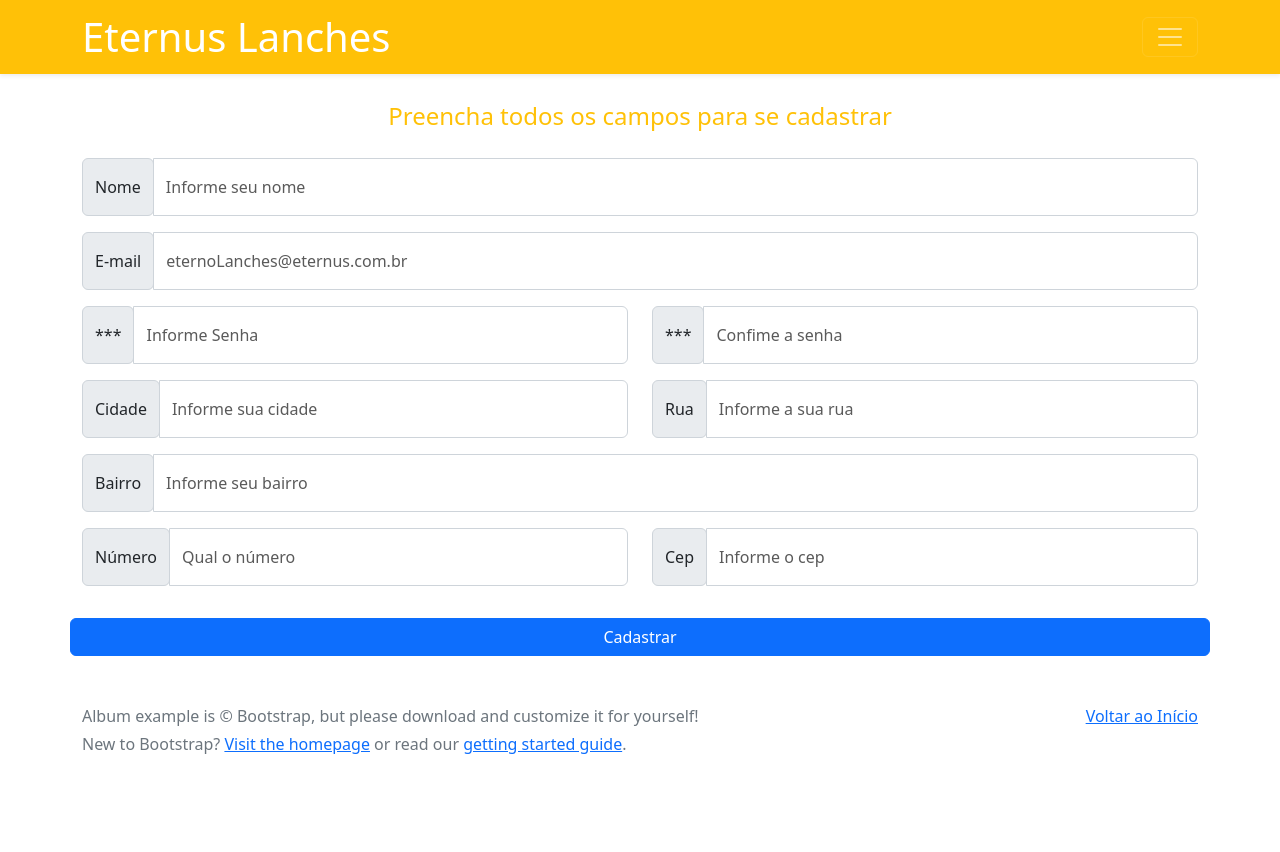
After one commit to jesiqueira/eternusLanches, a Flask app: page /createUser in a window 1280 px wide. The commit adds this page. Run offline with Flask 2, Linux system fonts and the light colour scheme; some libraries are stand-ins or nearby versions.

Commit message:
configurado rota para criar acessos dos clientes

```diff
--- a/app/__init__.py
+++ b/app/__init__.py
@@ -19,7 +19,7 @@ def create_app(config_class=Config):
     db.init_app(app)
     bcrypt.init_app(app)
     migrate.init_app(app, db)
-    # login_manager.init_app(app)
+    login_manager.init_app(app)
     manager = Manager(app)
     manager.add_command('db', MigrateCommand)
 
--- a/app/controllers/users/formUser.py
+++ b/app/controllers/users/formUser.py
@@ -1,11 +1,23 @@
 from wsgiref import validate
 from xmlrpc.client import Boolean
 from flask_wtf import FlaskForm
-from wtforms import StringField, SubmitField, SelectField, HiddenField, PasswordField, BooleanField
-from wtforms.validators import DataRequired, Length, ValidationError, Email
+from wtforms import StringField, SubmitField, SelectField, HiddenField, PasswordField, BooleanField, IntegerField
+from wtforms.validators import DataRequired, Length, ValidationError, Email, EqualTo
 
 class LoginForm(FlaskForm):
-    login = StringField('Endereço de E-mail', validators=[DataRequired(), Email(message='Verificar e-mail informado!')])
+    email = StringField('Endereço de E-mail', validators=[DataRequired(), Email(message='Verificar e-mail informado!')])
     password = PasswordField('Senha', validators=[DataRequired()])
     remember = BooleanField('Lembrar Me')
     submit = SubmitField('Entrar')
+
+class CadastroUsersForm(FlaskForm):
+    nome = StringField('Informe seu nome', validators=[DataRequired(message='Nome é Obrigatório')])
+    email = StringField('eternoLanches@eternus.com.br', validators=[DataRequired(message='Email é Obrigatório'), Email('Verificar e-mail informado')])
+    password = PasswordField('Informe Senha', validators=[DataRequired(message='Campo obrigatório')])
+    confirmePassword = PasswordField('Confime a senha', validators=[DataRequired(), EqualTo('password', message='As senhas não são iguais')])
+    cidade = StringField('Informe sua cidade', validators=[DataRequired(message='Campo obrigatório')])
+    rua = StringField('Informe a sua rua', validators=[DataRequired(message='Campo obrigatório')])
+    bairro = StringField('Informe seu bairro', validators=[DataRequired(message='Campo obrigatório')])
+    numero = IntegerField('Qual o número', validators=[DataRequired(message='Campo obrigatório'), ])
+    cep = StringField('Informe o cep')
+    submit = SubmitField('Cadastrar')
--- a/app/controllers/users/routes.py
+++ b/app/controllers/users/routes.py
@@ -1,7 +1,6 @@
-from crypt import methods
 from flask import render_template, flash, redirect, url_for, Blueprint, request, abort
-from flask_login import current_user, login_user
-from app.controllers.users.formUser import LoginForm
+from flask_login import current_user, login_required, login_user, logout_user
+from app.controllers.users.formUser import LoginForm, CadastroUsersForm
 from app import db, bcrypt
 from app.models.bdEternusLanches import (Users, Enderecos, Acessos)
 
@@ -9,10 +8,13 @@ users = Blueprint('users', __name__)
 
 @users.route('/login', methods=['GET', 'POST'])
 def login():
+    if current_user.is_authenticated:
+        return redirect(url_for('home.index'))
+
     form = LoginForm()
     if form.validate_on_submit():
         try:
-            user = Users.query.filter_by(login=form.login.data.lower()).first_or_404()
+            user = Users.query.filter_by(email=form.email.data.lower()).first()
             if user and bcrypt.check_password_hash(user.password, form.password.data.lower()):
                 login_user(user=user, remember=form.remember.data)
                 next_page = request.args.get('next')
@@ -20,6 +22,7 @@ def login():
                 return redirect(next_page) if next_page else redirect(url_for('home.index'))
             else:
                 flash('Error, verifique Login/Senha!', 'danger')
+                return redirect(request.referrer)
         except Exception as e:
             print(f'Error: {e}')
 
@@ -31,7 +34,6 @@ def createFuncionario(login, password):
         return redirect(url_for('home.index'))
 
     user = Users.query.all()
-
     if not user:
         hashed_password = bcrypt.generate_password_hash(password).decode('utf-8')
         try:
@@ -44,15 +46,18 @@ def createFuncionario(login, password):
             print(f'Errors: {e}')
 
         try:
-            acesso = Acessos(tipo='Funcionario')
-            db.session.add(acesso)
-            db.session.commit()
+            lista = ['Funcionario','Cliente']
+            for l in lista:
+                acesso = Acessos(tipo=l)
+                db.session.add(acesso)
+                db.session.commit()
         except Exception as e:
             db.session.flush()
             db.session.rollback()
             print(f"Errors: {e}")
 
         try:
+            acesso = Acessos.query.filter_by(tipo='Funcionario').first()
             user = Users(nome=login.lower(), email=login.lower()+'@eternus.com.br', password=hashed_password, endereco=[endereco], acesso=[acesso])
             db.session.add(user)
             db.session.commit()
@@ -64,3 +69,42 @@ def createFuncionario(login, password):
 
         flash('Users criado com sucesso!', 'success')
         return redirect(url_for('home.index'))
+    else:
+        flash('Já existe user cadastrado!', 'danger')
+        return redirect(url_for('home.index'))
+
+@users.route('/logout')
+@login_required
+def logout():
+    logout_user()
+    return redirect(url_for('home.index'))
+
+@users.route('/createUser', methods=['GET', 'POST'])
+def createUser():
+    if current_user.is_authenticated:
+        return redirect(url_for('home.index'))
+    else:
+        form = CadastroUsersForm()
+        if form.validate_on_submit():
+            endereco = Enderecos(rua=form.rua.data.capitalize(), numero=int(form.numero.data), cidade=form.cidade.data.capitalize(), bairro=form.bairro.data.capitalize(), cep=form.cep.data, principal=True)
+            db.session.add(endereco)
+            try:
+                db.session.commit()
+            except Exception as e:
+                print(f'Error: {e}')
+                db.session.flush()
+                db.session.rollback()
+
+            try:
+                acesso = Acessos.query.filter_by(tipo='Cliente').first()
+                users = Users(nome=form.nome.data.title(), email=form.email.data.lower(), password=bcrypt.generate_password_hash(form.password.data).decode('utf-8'), endereco=[endereco], acesso=[acesso])
+                db.session.add(users)
+                db.session.commit()
+            except Exception as e:
+                print(f'Error: {e}')
+                db.session.flush()
+                db.session.rollback()
+            flash('Usuário criado com sucesso.', 'success')
+            return redirect(url_for('users.login'))
+
+        return render_template('users/cadastro.html', title='Create Users', form=form)
--- /dev/null
+++ b/app/models/eternus.sql
@@ -0,0 +1,2 @@
+-- SELECT * FROM Users
+SELECT * FROM Acessos
--- /dev/null
+++ b/app/templates/layout/layout.html
@@ -0,0 +1,72 @@
+<!doctype html>
+<html lang="pt-br">
+  <head>
+    <meta charset="utf-8">
+    <meta name="viewport" content="width=device-width, initial-scale=1">
+    <title>EternusLanches</title>
+
+    <link rel="stylesheet" href="{{url_for('static', filename='node_modules/bootstrap/dist/css/bootstrap.min.css')}}"/>
+    <link rel="stylesheet" href="{{url_for('static', filename='css/carousel.css')}}"/>
+  </head>
+  <body>
+
+<header>
+  <div class="collapse bg-warning" id="navbarHeader">
+    <div class="container">
+      <div class="row">
+        <div class="col-sm-8 col-md-7 py-4">
+          <h4 class="text-white">Sobre</h4>
+          <p class="text-muted">Add some information about the album below, the author, or any other background context. Make it a few sentences long so folks can pick up some informative tidbits. Then, link them off to some social networking sites or contact information.</p>
+        </div>
+        <div class="col-sm-4 offset-md-1 py-4">
+          <h4 class="text-white">Opções</h4>
+          <ul class="list-unstyled">
+            {% if current_user.is_authenticated %}
+              <li><a href="{{url_for('users.logout')}}" class="text-white">Logof</a></li>
+            {% else %}
+              <li><a href="{{url_for('users.login')}}" class="text-white">Login</a></li>
+            {% endif %}
+            <li><a href="#" class="text-white">Menu - Cardápio</a></li>
+            <li><a href="#" class="text-white">Contate o desenvolvedor</a></li>
+          </ul>
+        </div>
+      </div>
+    </div>
+  </div>
+  <div class="navbar navbar-dark bg-warning shadow-sm">
+    <div class="container">
+      <a href="{{url_for('home.index')}}" class="navbar-brand d-flex align-items-center">
+        <strong class="display-6">Eternus Lanches</strong>
+      </a>
+      <button class="navbar-toggler" type="button" data-bs-toggle="collapse" data-bs-target="#navbarHeader" aria-controls="navbarHeader" aria-expanded="false" aria-label="Toggle navigation">
+        <span class="navbar-toggler-icon"></span>
+      </button>
+    </div>
+  </div>
+</header>
+{% with messages = get_flashed_messages(with_categories=true)%}
+  {% if messages %}
+      {% for category, message in messages %}
+        <div class="alert alert-{{category}}">
+            {{message}}
+        </div>
+      {% endfor %}
+  {%endif%}
+{%endwith%}
+<main>
+    {% block content %} {% endblock content %}
+</main>
+
+<footer class="text-muted py-5">
+  <div class="container">
+    <p class="float-end mb-1">
+      <a href="#">Voltar ao Início</a>
+    </p>
+    <p class="mb-1">Album example is &copy; Bootstrap, but please download and customize it for yourself!</p>
+    <p class="mb-0">New to Bootstrap? <a href="/">Visit the homepage</a> or read our <a href="/docs/5.2/getting-started/introduction/">getting started guide</a>.</p>
+  </div>
+</footer>
+<script src="{{url_for('static', filename='node_modules/bootstrap/dist/js/bootstrap.bundle.min.js')}}"></script>
+
+  </body>
+</html>
--- /dev/null
+++ b/app/templates/users/cadastro.html
@@ -0,0 +1,222 @@
+{% extends 'layout/layout.html'%}
+
+{% block content %}
+    <form action="" method="POST">
+        {{form.hidden_tag()}}
+        <div class="container mt-4">
+            <fieldset >
+                <legend class="text-center text-warning">Preencha todos os campos para se cadastrar</legend>
+                <div class="row">
+                    <div class="col mt-3">
+                        <div class="input-group has-validation">
+                            <span class="input-group-text">Nome</span>
+                            {% if form.nome.errors %}
+                                <div class="form-floating is-invalid">
+                                    {{form.nome(class='form-control is-invalid', placeholder='Informe seu nome')}}
+                                    {{form.nome.label()}}
+                                </div>
+                                <div class="invalid-feedback">
+                                    {% for error in form.nome.errors %}
+                                        <span>{{ error }}</span>
+                                    {% endfor %}
+                                </div>
+                            {% else %}
+                                <div class="form-floating">
+                                    {{form.nome(class='form-control', placeholder='Informe seu nome')}}
+                                    {{form.nome.label()}}
+                                </div>
+                            {% endif %}
+                        </div>
+                    </div>
+                </div>
+                <div class="row">
+                    <div class="col mt-3">
+                        <div class="input-group has-validation">
+                            <span class="input-group-text">E-mail</span>
+                            {% if form.email.errors %}
+                                <div class="form-floating is-invalid">
+                                    {{form.email(class='form-control is-invalid', placeholder='Informe seu email')}}
+                                    {{form.email.label()}}
+                                </div>
+                                <div class="invalid-feedback">
+                                    {% for error in form.email.errors %}
+                                        <span>{{ error }}</span>
+                                    {% endfor %}
+                                </div>
+                            {% else %}
+                                <div class="form-floating">
+                                    {{form.email(class='form-control', placeholder='Informe seu email')}}
+                                    {{form.email.label()}}
+                                </div>
+                            {% endif %}
+                        </div>
+                    </div>
+                </div>
+                <div class="row">
+                    <div class="col-md-6 mt-3">
+                        <div class="input-group has-validation">
+                            <span class="input-group-text">***</span>
+                            {% if form.password.errors %}
+                                <div class="form-floating is-invalid">
+                                    {{form.password(class='form-control is-invalid', placeholder='password')}}
+                                    {{form.password.label()}}
+                                </div>
+                                <div class="invalid-feedback">
+                                    {% for error in form.password.errors %}
+                                        <span>{{ error }}</span>
+                                    {% endfor %}
+                                </div>
+                            {% else %}
+                                <div class="form-floating">
+                                    {{form.password(class='form-control', placeholder='password')}}
+                                    {{form.password.label()}}
+                                </div>
+                            {% endif %}
+                        </div>
+                    </div>
+                    <div class="col-md-6 mt-3">
+                        <div class="input-group has-validation">
+                            <span class="input-group-text">***</span>
+                            {% if form.confirmePassword.errors %}
+                                <div class="form-floating is-invalid">
+                                    {{form.confirmePassword(class='form-control is-invalid', placeholder='confirme')}}
+                                    {{form.confirmePassword.label()}}
+                                </div>
+                                <div class="invalid-feedback">
+                                    {% for error in form.confirmePassword.errors %}
+                                        <span>{{ error }}</span>
+                                    {% endfor %}
+                                </div>
+                            {% else %}
+                                <div class="form-floating">
+                                    {{form.confirmePassword(class='form-control', placeholder='Confirme')}}
+                                    {{form.confirmePassword.label()}}
+                                </div>
+                            {% endif %}
+                        </div>
+                    </div>
+                </div>
+                <div class="row">
+                    <div class="col-md-6 mt-3">
+                        <div class="input-group has-validation">
+                            <span class="input-group-text">Cidade</span>
+                            {% if form.cidade.errors %}
+                                <div class="form-floating is-invalid">
+                                    {{form.cidade(class='form-control is-invalid', placeholder='Cidade')}}
+                                    {{form.cidade.label()}}
+                                </div>
+                                <div class="invalid-feedback">
+                                    {% for error in form.cidade.errors %}
+                                        <span>{{ error }}</span>
+                                    {% endfor %}
+                                </div>
+                            {% else %}
+                                <div class="form-floating">
+                                    {{form.cidade(class='form-control', placeholder='Cidade')}}
+                                    {{form.cidade.label()}}
+                                </div>
+                            {% endif %}
+                        </div>
+                    </div>
+                    <div class="col-md-6 mt-3">
+                        <div class="input-group has-validation">
+                            <span class="input-group-text">Rua</span>
+                            {% if form.rua.errors %}
+                                <div class="form-floating is-invalid">
+                                    {{form.rua(class='form-control is-invalid', placeholder='rua')}}
+                                    {{form.rua.label()}}
+                                </div>
+                                <div class="invalid-feedback">
+                                    {% for error in form.rua.errors %}
+                                        <span>{{ error }}</span>
+                                    {% endfor %}
+                                </div>
+                            {% else %}
+                                <div class="form-floating">
+                                    {{form.rua(class='form-control', placeholder='Rua')}}
+                                    {{form.rua.label()}}
+                                </div>
+                            {% endif %}
+                        </div>
+                    </div>
+                </div>
+                <div class="row">
+                    <div class="col mt-3">
+                        <div class="input-group has-validation">
+                            <span class="input-group-text">Bairro</span>
+                            {% if form.bairro.errors %}
+                                <div class="form-floating is-invalid">
+                                    {{form.bairro(class='form-control is-invalid', placeholder='bairro')}}
+                                    {{form.bairro.label()}}
+                                </div>
+                                <div class="invalid-feedback">
+                                    {% for error in form.bairro.errors %}
+                                        <span>{{ error }}</span>
+                                    {% endfor %}
+                                </div>
+                            {% else %}
+                                <div class="form-floating">
+                                    {{form.bairro(class='form-control', placeholder='bairro')}}
+                                    {{form.bairro.label()}}
+                                </div>
+                            {% endif %}
+                        </div>
+                    </div>
+                </div>
+                <div class="row">
+                    <div class="col-md-6 mt-3">
+                        <div class="input-group has-validation">
+                            <span class="input-group-text">Número</span>
+                            {% if form.numero.errors %}
+                                <div class="form-floating is-invalid">
+                                    {{form.numero(class='form-control is-invalid', placeholder='numero')}}
+                                    {{form.numero.label()}}
+                                </div>
+                                <div class="invalid-feedback">
+                                    {% for error in form.numero.errors %}
+                                        <span>{{ error }}</span>
+                                    {% endfor %}
+                                </div>
+                            {% else %}
+                                <div class="form-floating">
+                                    {{form.numero(class='form-control', placeholder='numero')}}
+                                    {{form.numero.label()}}
+                                </div>
+                            {% endif %}
+                        </div>
+                    </div>
+                    <div class="col-md-6 mt-3">
+                        <div class="input-group has-validation">
+                            <span class="input-group-text">Cep</span>
+                            {% if form.cep.errors %}
+                                <div class="form-floating is-invalid">
+                                    {{form.cep(class='form-control is-invalid', placeholder='cep')}}
+                                    {{form.cep.label()}}
+                                </div>
+                                <div class="invalid-feedback">
+                                    {% for error in form.cep.errors %}
+                                        <span>{{ error }}</span>
+                                    {% endfor %}
+                                </div>
+                            {% else %}
+                                <div class="form-floating">
+                                    {{form.cep(class='form-control', placeholder='cep')}}
+                                    {{form.cep.label()}}
+                                </div>
+                            {% endif %}
+                        </div>
+                    </div>
+
+                </div>
+                <!-- {% for campo, erros in form.errors.items() %}
+                    <div class="alert alert-danger" role="alert"> # aqui você pode estilizar como quiser
+                    {{ form[campo].label }} : {{''.join(erros)}}</h5>
+                    </div>
+                {% endfor %} -->
+                <div class="row align-items-center mt-3">
+                    {{form.submit(class="btn btn-primary mt-3")}}
+                </div>
+            </fieldset>
+        </div>
+    </form>
+{% endblock content %}
```
Also changed, not shown: app/templates/home/index.html (+5 -72 lines), app/templates/users/login.html (+20 -7 lines), migrations/versions/7d6537bfbf23_.py (deleted, +0 -132 lines), 3 other files.
